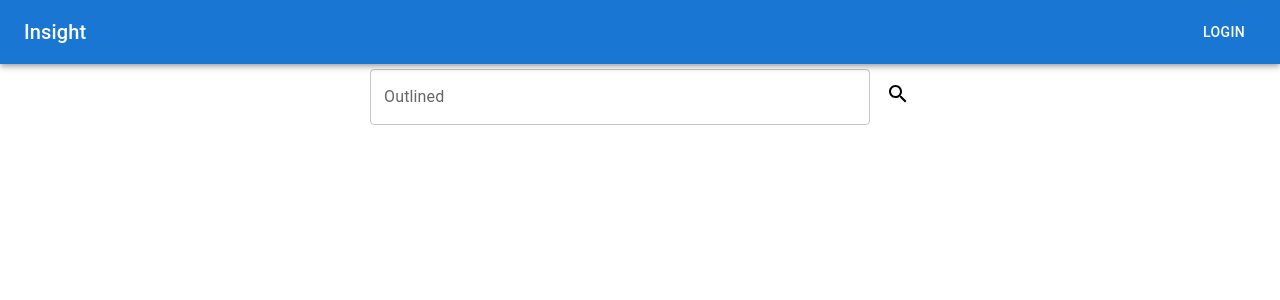
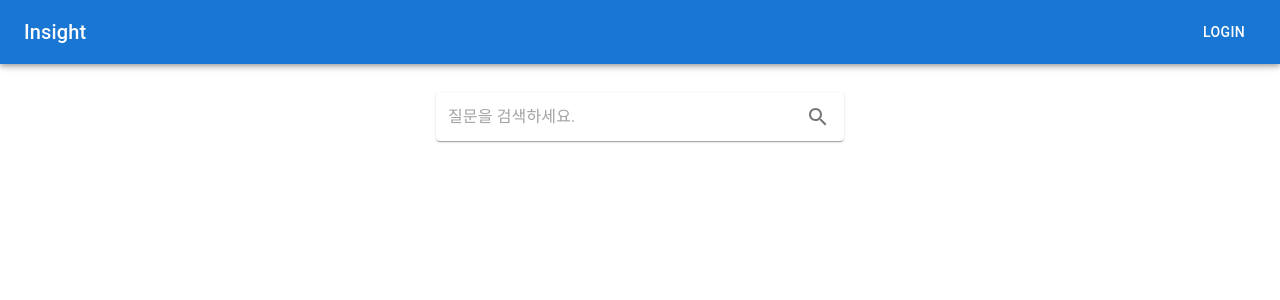
Before and after one commit to yun-studio/insight-frontend, a React (Vite) app: page / in a window 1280 px wide. Shown: the top 300 px of the page. Built offline with nearby package versions, Linux system fonts and the light colour scheme.

Commit message:
Feat: 검색창 컴포넌트 보강

```diff
--- a/src/component/SearchBar.jsx
+++ b/src/component/SearchBar.jsx
@@ -1,15 +1,7 @@
-import {Box, TextField} from "@mui/material";
+import {IconButton, InputBase, Paper} from "@mui/material";
 import SearchIcon from "@mui/icons-material/Search";
 import {useNavigate} from "react-router-dom";
-import styled from "@emotion/styled";
 import {useState} from "react";
-
-const SearchBarContainer = styled(Box)`
-    display: flex;
-    justify-content: center;
-    align-items: center;
-    margin-bottom: 3;
-`
 
 function SearchBar({paramQuery = ""}) {
 
@@ -19,21 +11,25 @@ function SearchBar({paramQuery = ""}) {
     const onSearch = () => navigate(`/questions?query=${encodeURIComponent(query)}`)
 
     return (
-        <SearchBarContainer>
-            <TextField
-                id="outlined-basic"
-                fullWidth
-                label="Outlined"
-                variant="outlined"
-                multiline
-                sx={{width: 500, height: 50, marginRight: 2}}
+        <Paper
+            component="form"
+            sx={{p: '2px 4px', display: 'flex', alignItems: 'center', width: 400, marginY: 3}}
+            onSubmit={(event) => {
+                event.preventDefault()
+                onSearch()
+            }}
+        >
+            <InputBase
+                sx={{ml: 1, flex: 1}}
+                placeholder="질문을 검색하세요."
+                inputProps={{'aria-label': 'searchQuery'}}
                 value={query}
                 onChange={(event) => setQuery(event.target.value)}
             />
-            <SearchIcon
-                onClick={() => onSearch()}
-            />
-        </SearchBarContainer>
+            <IconButton type="submit" sx={{p: '10px'}} aria-label="search">
+                <SearchIcon/>
+            </IconButton>
+        </Paper>
     );
 }
 
```
